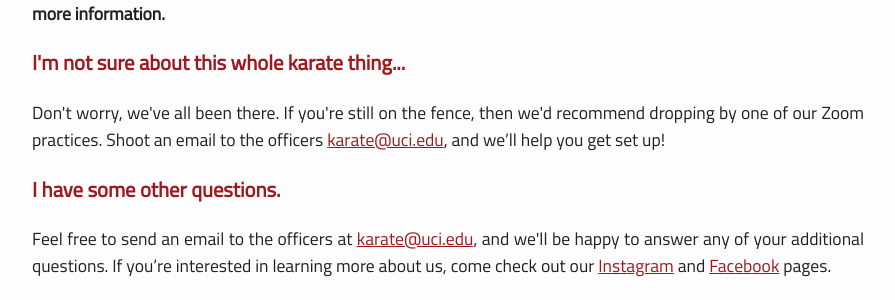
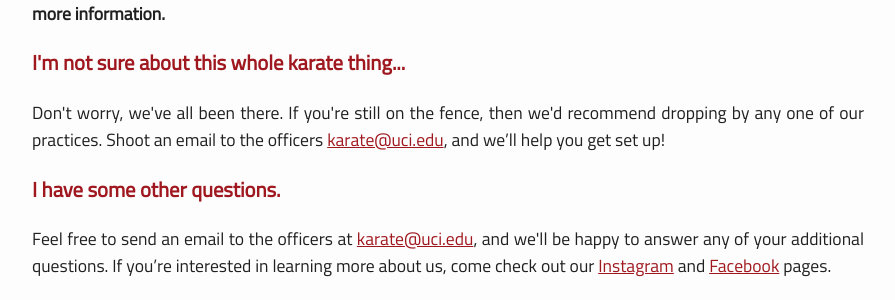
Before and after one commit to nihonkarateuci/nihonkarateuci.github.io, a PHP site: page /join.html in a window 1280 px wide. Shown: the part 3167-3467 px from the top of the page, without its empty margins (192-1087 px from the left). Run offline with PHP 8.4, Linux system fonts and the light colour scheme.

Commit message:
Merge dev to master (#23)
* Updated practice times

* Update history.html

* Update history.html

Updated history for 2021 - 2022, changes include add in two new list items at the bottom.

* Updated texts and Covid info

* Updated events for welcome week 2022-23

* Update events.js

updated events for welcome week 2022-23

* COVID update

* Master (#19)

* Updated practice times (#18)

* Update practice times

Co-authored-by: caismw <83857355+caismw@users.noreply.github.com>

* patch minor mistake

* event update

* Home picture

Co-authored-by: Harbour Li <zihehl@uci.edu>
Co-authored-by: Harbour Li <89608209+HarbourLi@users.noreply.github.com>

```diff
--- a/join.html
+++ b/join.html
@@ -165,7 +165,7 @@
                 </p>
                 <h3><b>I'm not sure about this whole karate thing...</b></h3>
                 <p>
-				    Don't worry, we've all been there. If you're still on the fence, then we'd recommend dropping by one of our Zoom practices.
+				    Don't worry, we've all been there. If you're still on the fence, then we'd recommend dropping by any one of our practices.
                     Shoot an email to the officers <a href="mailto:karate@uci.edu">karate@uci.edu</a>, and we’ll help you get set up!
                 </p>
                 <h3><b>I have some other questions.</b></h3>
--- a/styles/home.css
+++ b/styles/home.css
@@ -4,7 +4,7 @@
 .slideshow {
     width: 100%;
     height: 950px;
-    background-image: url('../images/home/socaltournament.jpg');
+    background-image: url('../images/home/cast.png');
     background-position-y: 35%;
     background-repeat: no-repeat;
     background-size: cover;
```
Also changed, not shown: 1 other file.
